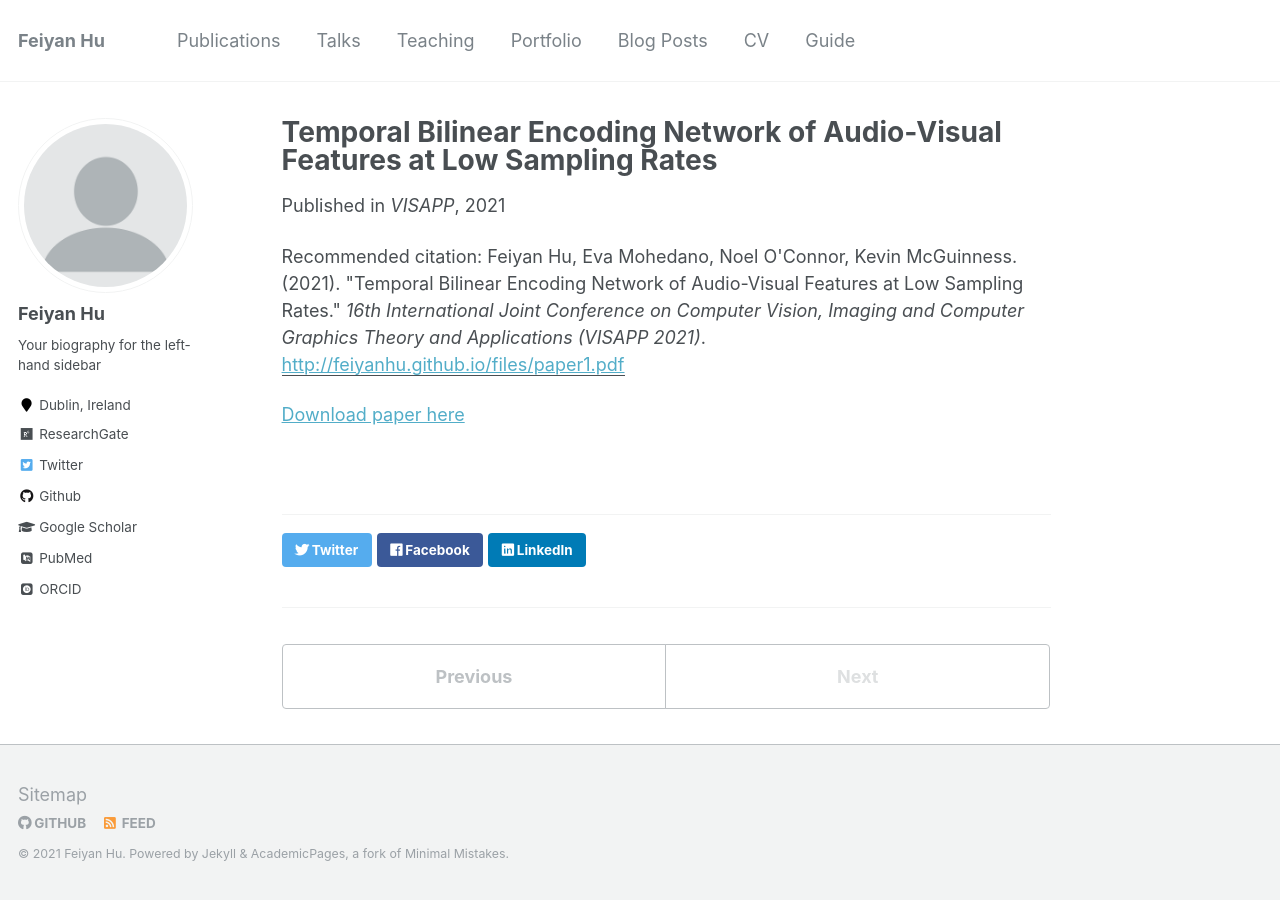
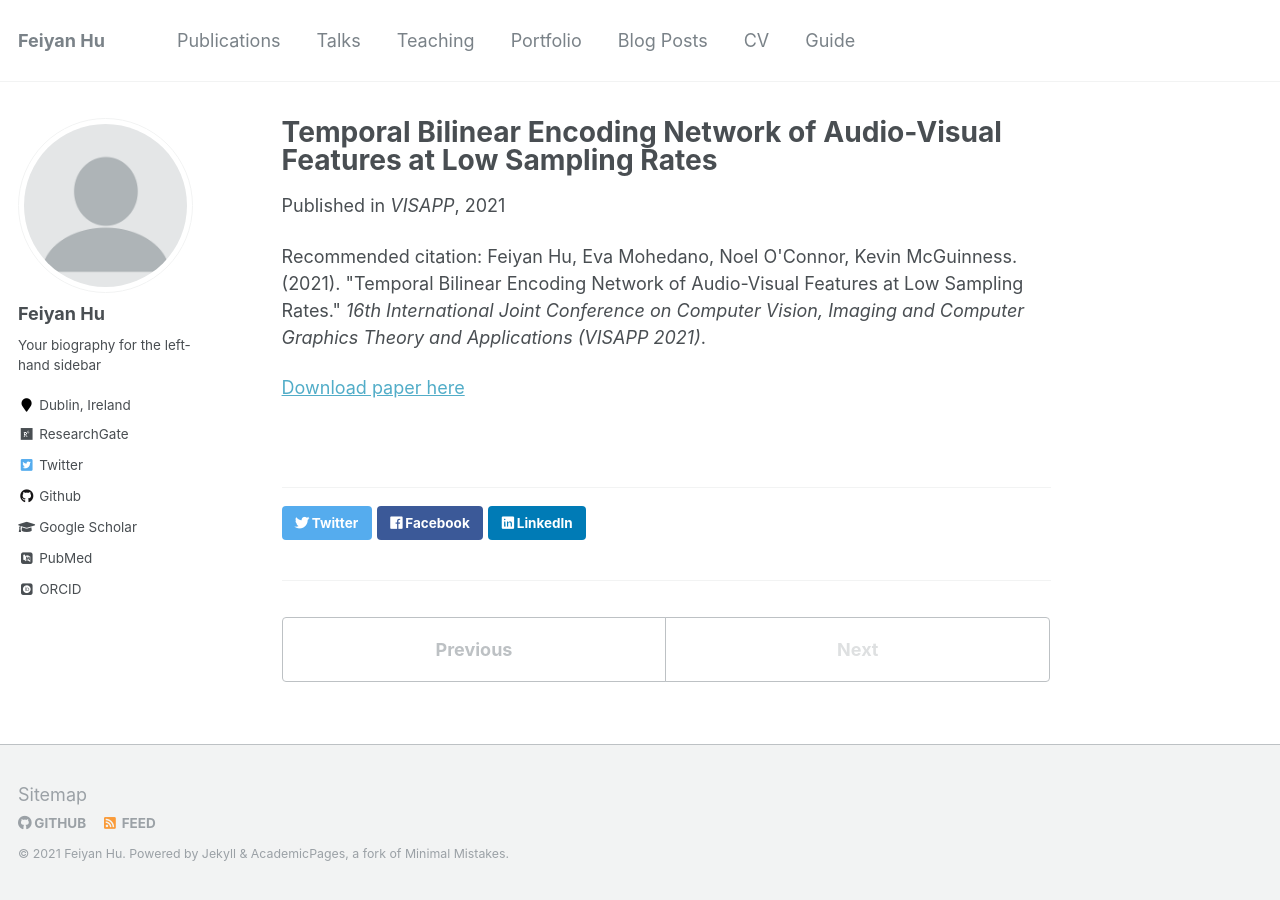
Before and after one commit to feiyanhu/feiyanhu.github.io, a Jekyll site: the page built from _publications/VISAPP_2021_tben.md, in a window 1280 px wide. Built offline with Jekyll 4.4.1, drawn with Linux system fonts in a browser that asks for light colours; some web fonts are replaced; part of the change alters nothing that is shown.

Commit message:
Update VISAPP_2021_tben.md

```diff
--- a/_publications/VISAPP_2021_tben.md
+++ b/_publications/VISAPP_2021_tben.md
@@ -5,7 +5,7 @@ permalink: /publication/VISAPP_2021_tben
 #excerpt: 'This paper is about the number 1. The number 2 is left for future work.'
 date: 2021-01-23
 venue: 'VISAPP'
-paperurl: 'http://feiyanhu.github.io/files/paper1.pdf'
+#paperurl: 'http://feiyanhu.github.io/files/paper1.pdf'
 citation: 'Feiyan Hu, Eva Mohedano, Noel O&apos;Connor, Kevin McGuinness. (2021). &quot;Temporal Bilinear Encoding Network of Audio-Visual Features at Low Sampling Rates.&quot; <i>16th International Joint Conference on Computer Vision, Imaging and Computer Graphics Theory and Applications (VISAPP 2021)</i>. '
 ---
 <!--- This paper is about the number 1. The number 2 is left for future work.-->
```
